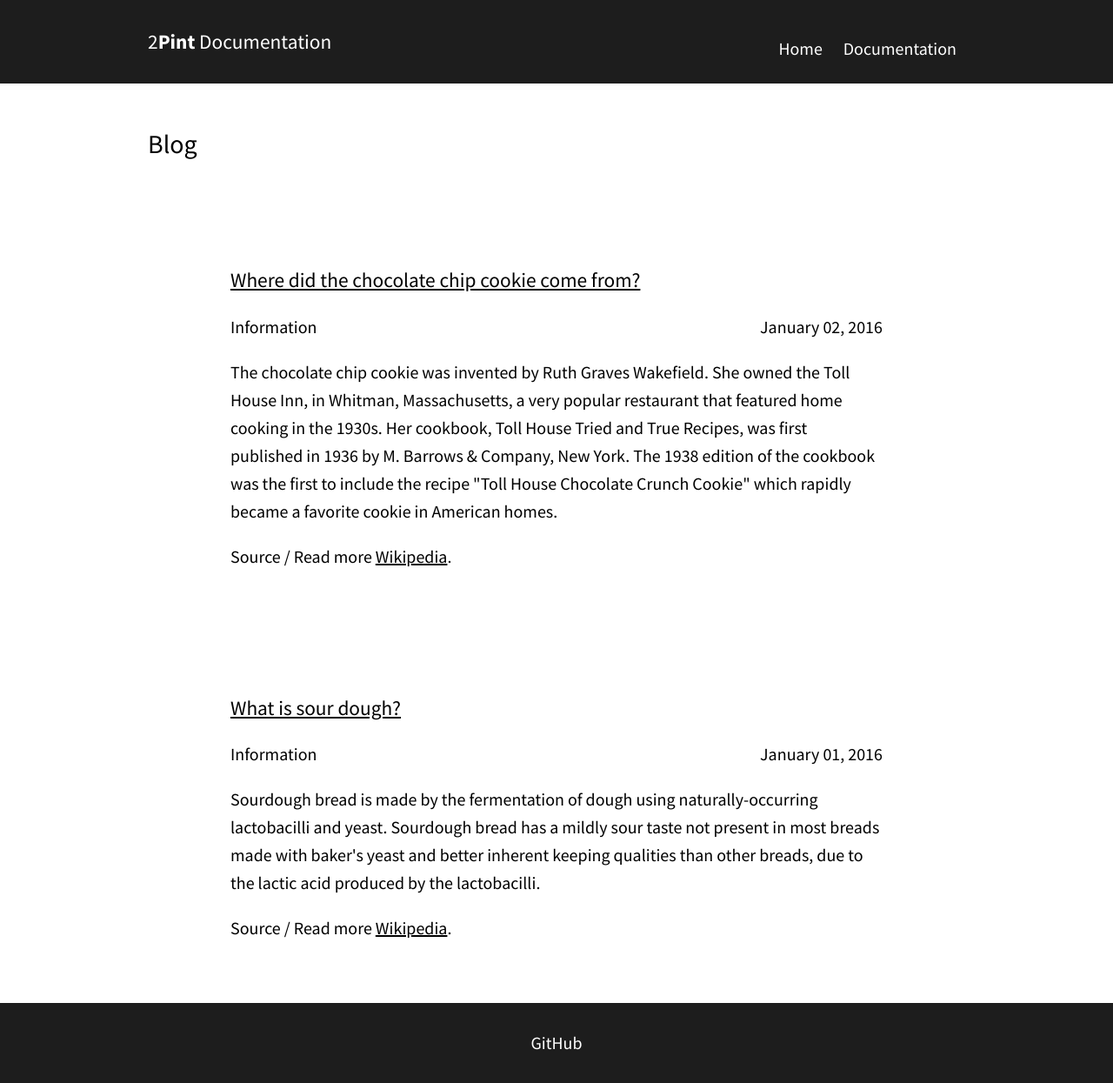
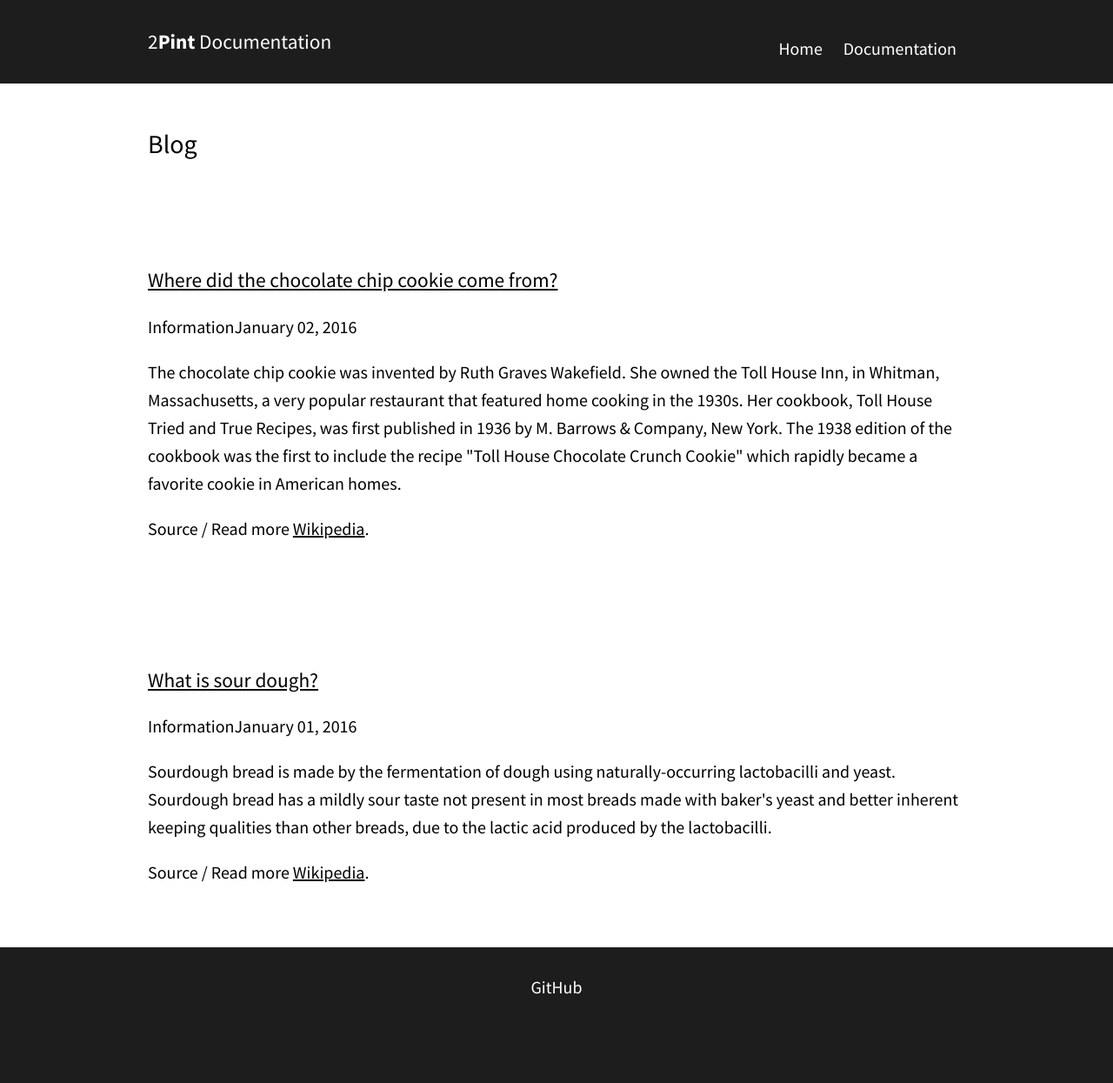
Before and after one commit to RoseSmithTest/2PintTest.github.io, a Jekyll site: the page built from blog.html, in a window 1280 px wide. Shown: the whole page at 87% size. Built offline with Jekyll 4.4.1, drawn with Linux system fonts in a browser that asks for light colours; after the commit the page ends 1181 px from its top, so only the background shows below that.

Commit message:
Update style.css

```diff
--- a/css/style.css
+++ b/css/style.css
@@ -160,63 +160,3 @@ p.sub-text {
   padding-left: 20px;
   padding-right: 20px;
 }
-
-.blog-post {
-  width: 750px;
-  margin-left: auto;
-  margin-right: auto;
-}
-
-.blog-post .date {
-  float: right;
-}
-
-.comment {
-  border: 1px solid #CCC;
-  padding: 20px 50px;
-  color: #777;
-  position: relative;
-  font-size: .9em;
-  margin: 30px 0;
-}
-
-.comment h4 {
-  padding: 0;
-  margin: 0;
-  position: absolute;
-  top: 40px;
-  left: 143px;
-}
-
-.comment span.date {
-  position: absolute;
-  top: 64px;
-  left: 142px;
-}
-
-.comment .profile-image img {
-  width: 80px;
-  height: 80px;
-  border-radius: 100px;
-}
-
-hr {
-  border: 1px solid #eee;
-  margin: 60px 0;
-}
-
-
-label {
-  margin: 30px 0 10px 0;
-  display: block;
-}
-
-input[type="submit"] {
-  margin: 30px 0 0 0;
-  font-size: 20px;
-}
-
-input[type="submit"] {
-	margin: 30px 0 0 0;
-	font-size: 20px;
-}
```
